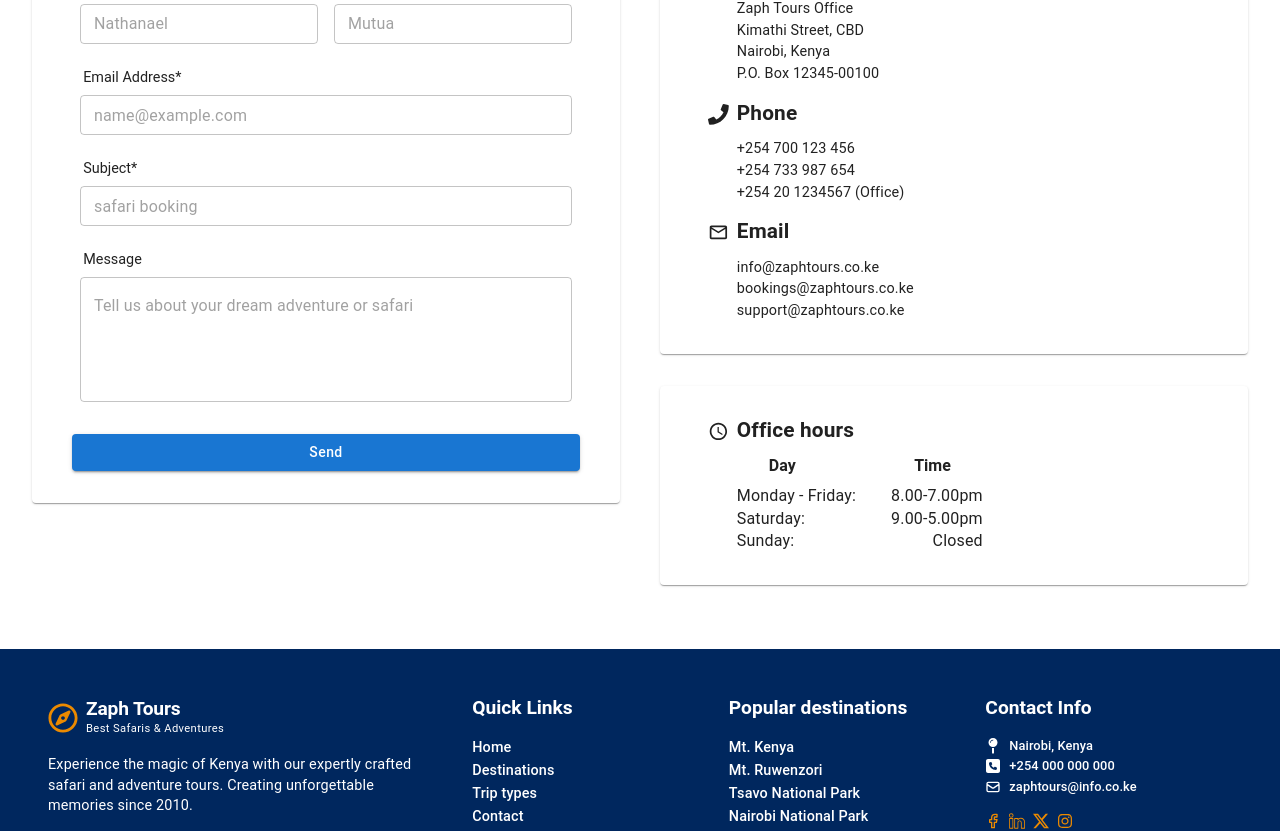
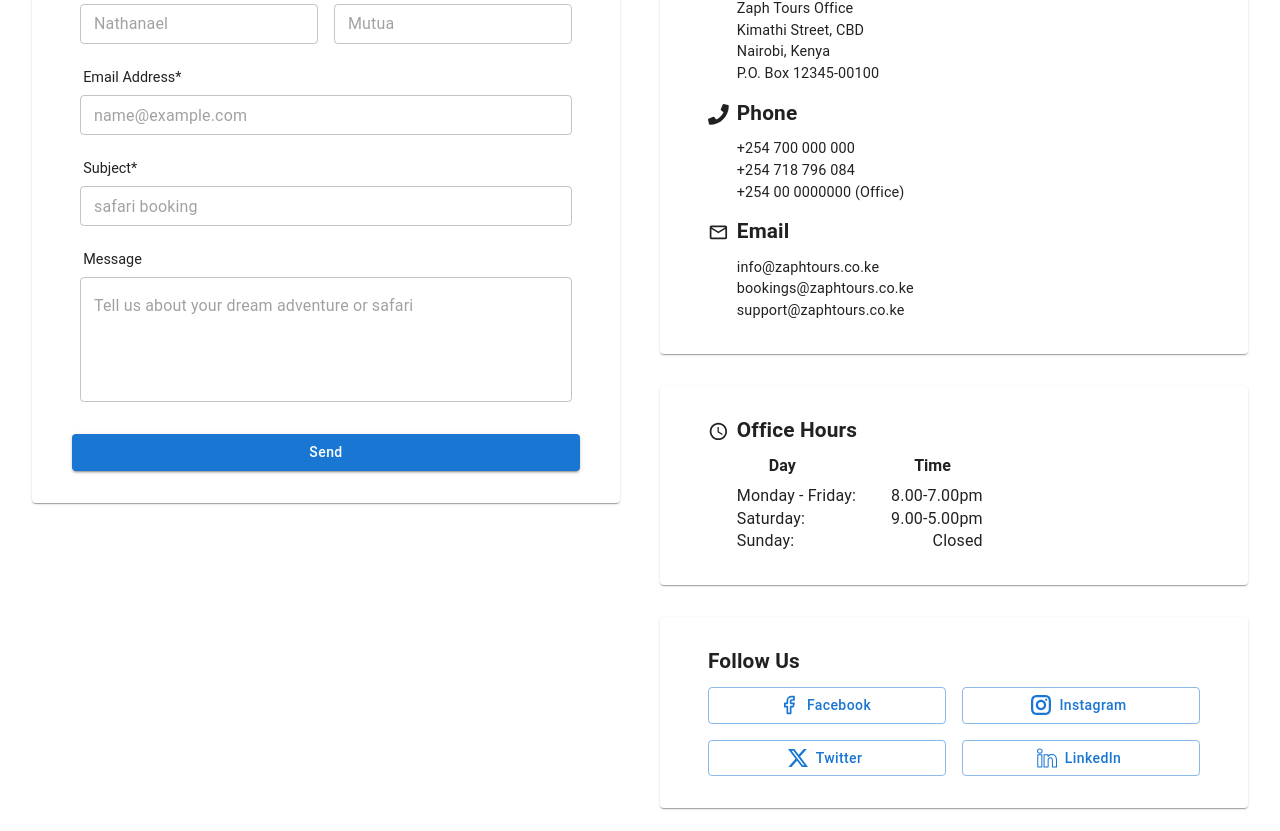
Before and after one commit to NathanaelMutua/zaph-tours, a React (Vite) app: page /contact in a window 1280 px wide. Shown: the part 637-1468 px from the top of the page. Built offline with nearby package versions, Linux system fonts and the light colour scheme.

Commit message:
feat: add social links to contact page - import icons - add card with buttons combined with icons for social links - modify office hours card to have a margin bottom

```diff
--- a/src/components/ContactCards.tsx
+++ b/src/components/ContactCards.tsx
@@ -1,8 +1,12 @@
-import { Box, Card, Stack, Typography } from "@mui/material";
+import { Box, Button, Card, Grid, Stack, Typography } from "@mui/material";
 import { IoLocationOutline } from "react-icons/io5";
 import { MdOutlineEmail } from "react-icons/md";
 import { FaPhone } from "react-icons/fa";
 import { MdAccessTime } from "react-icons/md";
+import { SlSocialLinkedin } from "react-icons/sl";
+import { BsTwitterX } from "react-icons/bs";
+import { GrInstagram } from "react-icons/gr";
+import { LuFacebook } from "react-icons/lu";
 
 function ContactCards() {
   return (
@@ -69,11 +73,11 @@ function ContactCards() {
               Phone
             </Typography>
             <Typography variant="body1" fontSize="0.9rem">
-              +254 700 123 456
+              +254 700 000 000
               <br />
-              +254 733 987 654
+              +254 718 796 084
               <br />
-              +254 20 1234567 (Office)
+              +254 00 0000000 (Office)
             </Typography>
           </Stack>
         </Stack>
@@ -104,7 +108,7 @@ function ContactCards() {
           </Stack>
         </Stack>
       </Card>
-      <Card sx={{ padding: "2rem 3rem" }}>
+      <Card sx={{ padding: "2rem 3rem", mb: "2rem" }}>
         <Stack direction="row" display="flex" alignItems="start" gap={1}>
           <MdAccessTime style={{ fontSize: "1.3rem", marginTop: "0.2rem" }} />
           <Stack width="50%">
@@ -112,6 +116,7 @@ function ContactCards() {
               variant="h4"
               fontSize="1.3rem"
               fontWeight="bold"
+              textTransform="capitalize"
               pb={1.5}
             >
               Office hours
@@ -156,6 +161,59 @@ function ContactCards() {
           </Stack>
         </Stack>
       </Card>
+      <Card sx={{ padding: "2rem 3rem" }}>
+        <Typography
+          variant="h4"
+          fontSize="1.3rem"
+          fontWeight="bold"
+          textTransform="capitalize"
+          pb={1.5}
+        >
+          Follow Us
+        </Typography>
+        <Grid container spacing={2}>
+          <Grid size={6}>
+            <Button
+              variant="outlined"
+              fullWidth
+              sx={{ textTransform: "capitalize" }}
+              startIcon={<LuFacebook />}
+            >
+              Facebook
+            </Button>
+          </Grid>
+          <Grid size={6}>
+            <Button
+              variant="outlined"
+              fullWidth
+              sx={{ textTransform: "capitalize" }}
+              startIcon={<GrInstagram />}
+            >
+              instagram
+            </Button>
+          </Grid>
+          <Grid size={6}>
+            <Button
+              variant="outlined"
+              fullWidth
+              sx={{ textTransform: "capitalize" }}
+              startIcon={<BsTwitterX />}
+            >
+              twitter
+            </Button>
+          </Grid>
+          <Grid size={6}>
+            <Button
+              variant="outlined"
+              fullWidth
+              sx={{ textTransform: "capitalize" }}
+              startIcon={<SlSocialLinkedin />}
+            >
+              linkedIn
+            </Button>
+          </Grid>
+        </Grid>
+      </Card>
     </Box>
   );
 }
--- a/src/components/ContactSection.tsx
+++ b/src/components/ContactSection.tsx
@@ -5,11 +5,11 @@ import ContactCards from "./ContactCards";
 function ContactSection() {
   return (
     <Box component="section" p="4rem 2rem">
-      <Grid container spacing={5}>
-        <Grid size={{ md: 11, lg: 6 }}>
+      <Grid container spacing={5} justifyContent="center">
+        <Grid size={{ xs: 11, md: 11, lg: 6 }}>
           <ContactForm />
         </Grid>
-        <Grid size={{ md: 11, lg: 6 }}>
+        <Grid size={{ xs: 11, md: 11, lg: 6 }}>
           <ContactCards />
         </Grid>
       </Grid>
```
